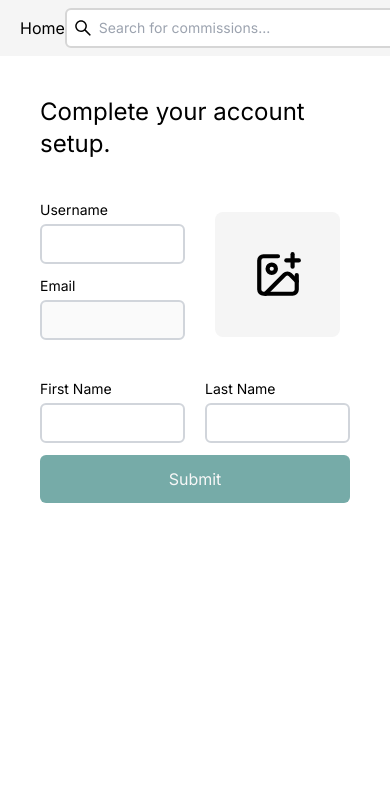
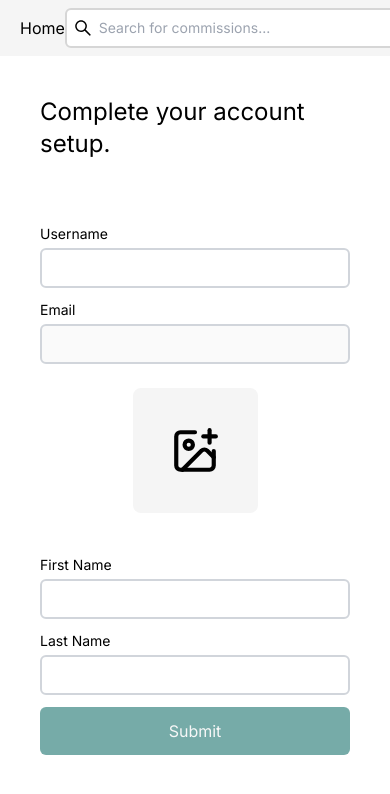
Before and after one commit to SimonZhao7/Art-Commission, a Next.js app: page /auth/setup/1 in a window 390 px wide. Shown: the top 794 px of the page. Built offline with nearby package versions, Linux system fonts and the light colour scheme; no server answers; the database is empty.

Commit message:
Added Responsive Styles

```diff
--- a/app/auth/setup/[id]/SetupForm.tsx
+++ b/app/auth/setup/[id]/SetupForm.tsx
@@ -99,7 +99,7 @@ export default function SetupForm({ uid }: { uid: string }) {
 
   return (
     <form>
-      <section className="flex gap-5">
+      <section className="md:flex gap-5">
         <div className="flex-1">
           <Input
             label="Username"
@@ -187,7 +187,7 @@ export default function SetupForm({ uid }: { uid: string }) {
           />
         </div>
       </section>
-      <section className="flex gap-5">
+      <section className="md:flex gap-5">
         <div className="flex-1">
           <Input
             label="First Name"
--- a/app/auth/setup/[id]/page.tsx
+++ b/app/auth/setup/[id]/page.tsx
@@ -19,8 +19,8 @@ export default async function FinishSetup({ params }: Props) {
     }
 
     return (
-        <main className='mx-auto max-w-2xl p-10'>
-            <h1 className="text-2xl mb-10">Complete your account setup.</h1>
+        <main className='mx-auto max-w-2xl 2xl:max-w-4xl p-10'>
+            <h1 className="text-2xl mb-16">Complete your account setup.</h1>
             <SetupForm uid={params.id} />
         </main>
     )
```
